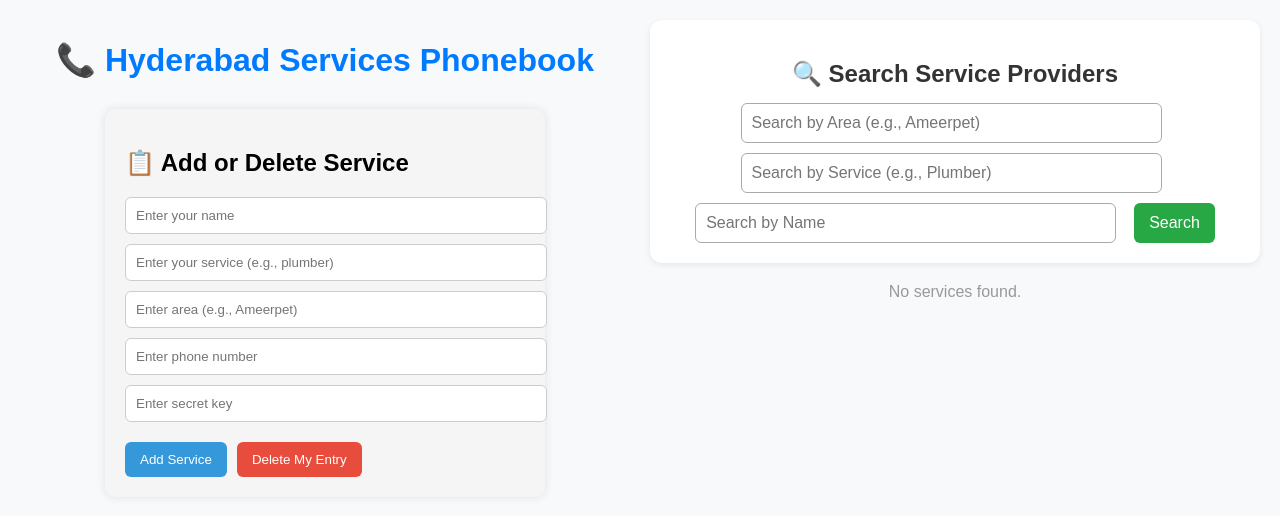
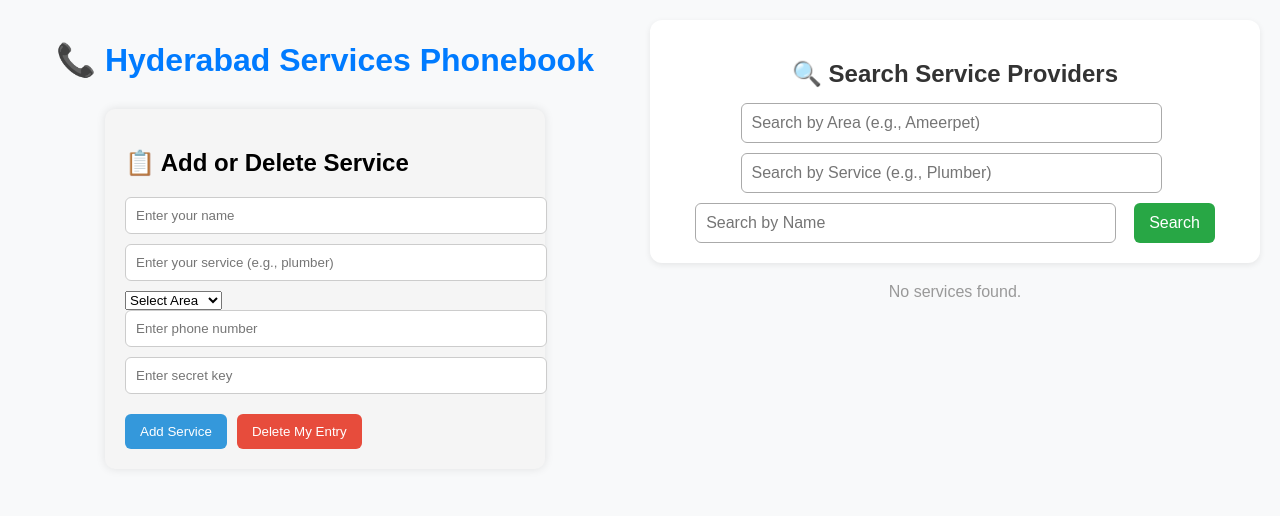
Before and after one commit to kotireddydeva/hyderabad-phonebook, a React (Create React App) app in the folder frontend/: page / in a window 1280 px wide. Shown: the top 516 px of the page. Built offline with nearby package versions, Linux system fonts and the light colour scheme.

Commit message:
Update ServiceForm.js

```diff
--- a/frontend/src/components/ServiceForm.js
+++ b/frontend/src/components/ServiceForm.js
@@ -9,7 +9,20 @@ function ServiceForm() {
   const [secretKey, setSecretKey] = useState('');
   const [message, setMessage] = useState('');
 
+  const areaOptions = [
+    'kukatpally',
+    'ameerpet',
+    'bachupally',
+    'kushayiguda'
+  ];
+
   const submit = async () => {
+    // Validate required fields
+    if (!name || !service || !area || !phone || !secretKey) {
+      setMessage("❌ All fields are required.");
+      return;
+    }
+
     try {
       const res = await axios.post("https://hyderabad-phonebook.onrender.com/api/services/add", {
         name,
@@ -19,7 +32,6 @@ function ServiceForm() {
         secretKey,
       });
       setMessage("✅ Service added successfully!");
-      // Reset form
       setName('');
       setService('');
       setArea('');
@@ -31,12 +43,16 @@ function ServiceForm() {
   };
 
   const deleteEntry = async () => {
+    if (!phone || !secretKey) {
+      setMessage("❌ Phone and Secret Key are required to delete.");
+      return;
+    }
+
     try {
       const res = await axios.delete("https://hyderabad-phonebook.onrender.com/api/services/delete", {
         data: { phone, secretKey },
       });
       setMessage("🗑️ Service deleted successfully!");
-      // Reset form
       setName('');
       setService('');
       setArea('');
@@ -65,12 +81,12 @@ function ServiceForm() {
         onChange={(e) => setService(e.target.value)}
       />
 
-      <input
-        type="text"
-        placeholder="Enter area (e.g., Ameerpet)"
-        value={area}
-        onChange={(e) => setArea(e.target.value)}
-      />
+      <select value={area} onChange={(e) => setArea(e.target.value)}>
+        <option value="">Select Area</option>
+        {areaOptions.map((a) => (
+          <option key={a} value={a}>{a}</option>
+        ))}
+      </select>
 
       <input
         type="text"
```
